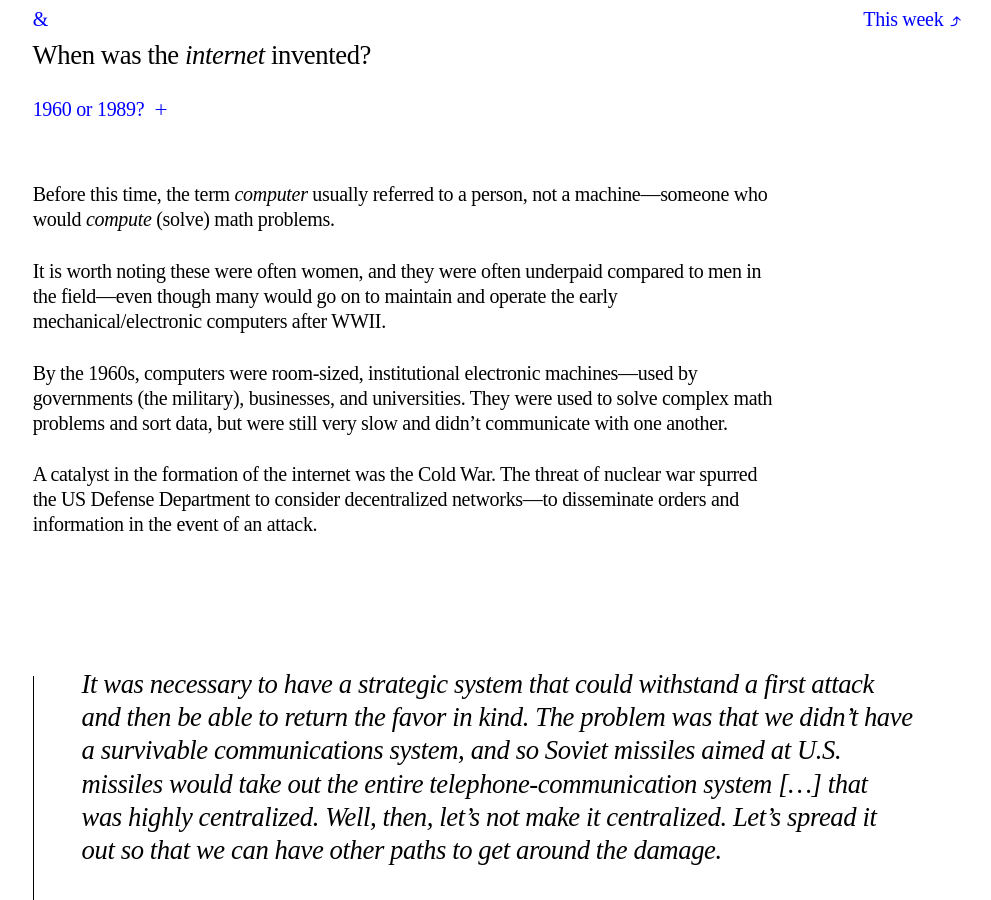
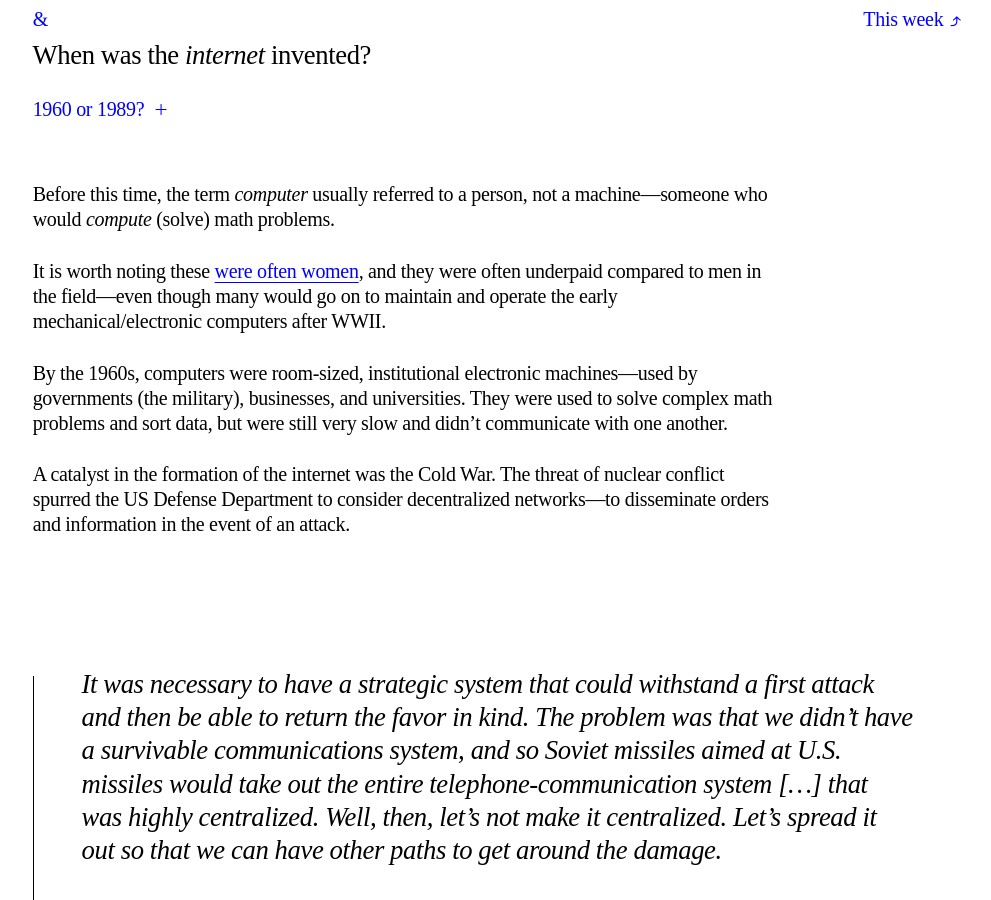
Before and after one commit to core-interaction/core-interaction.github.io, a Jekyll site: the page built from topic/everything/index.md, in a window 1280 px wide and 900 px high, scrolled down 482 px. Shown: the whole window, without its empty margins (143-1134 px from the left). Built offline with Jekyll 4.4.1, drawn with Linux system fonts in a browser that asks for light colours; part of the change alters nothing that is shown; some of the changed text lies outside the part shown.

```diff
--- a/topic/everything/index.md
+++ b/topic/everything/index.md
@@ -5,7 +5,7 @@ title: Everything is a web page
 
 
 {% comment %}
-TODO: Images, “slides”?
+TODO: Images, “slides”, acronyms, more links?
 {% endcomment %}
 
 
@@ -22,7 +22,7 @@ TODO: Images, “slides”?
 
 Before this time, the term *computer* usually referred to a person, not a machine—someone who would *compute* (solve) math problems.
 
-It is worth noting these were often women, and they were often underpaid compared to men in the field—even though many would go on to maintain and operate the early mechanical/electronic computers after WWII.
+It is worth noting these [were often women](https://www.nytimes.com/2019/02/13/magazine/women-coding-computer-programming.html), and they were often underpaid compared to men in the field—even though many would go on to maintain and operate the early mechanical/electronic computers after WWII.
 
 {% comment %} UNIVAC. {% endcomment %}
 
@@ -30,7 +30,7 @@ By the 1960s, computers were room-sized, institutional electronic machines—use
 
 {% comment %} Central/decentralized. {% endcomment %}
 
-A catalyst in the formation of the internet was the Cold War. The threat of nuclear war spurred the US Defense Department to consider decentralized networks—to disseminate orders and information in the event of an attack.
+A catalyst in the formation of the internet was the Cold War. The threat of nuclear conflict spurred the US Defense Department to consider decentralized networks—to disseminate orders and information in the event of an attack.
 
 
 
@@ -47,7 +47,7 @@ By 1969, computer nodes connected the Stanford Research Institute, UCLA, UCSB an
 
 {% comment %} Arpanet growth. {% endcomment %}
 
-Over the following decades, “[ARPAnet](https://en.wikipedia.org/wiki/ARPANET)” would grow to include other cities—and then other competing academic and commercial networks were developed alongside, each with their own communication protocols.
+Over the following decades, “[ARPAnet](https://www.britannica.com/topic/ARPANET)” would grow to include other cities—and then other competing academic and commercial networks were developed alongside, each with their own communication protocols.
 
 {% comment %} TCP diagram of some sort? {% endcomment %}
 
@@ -148,7 +148,7 @@ And in that latter role, we’ll need to learn how to swim. Our path into *desig
 
 All these desktop “apps” are built in [Electron](https://www.electronjs.org)—and so are really just web pages inside a slim, platform-native wrapper. (Essentially, a single-website browser.)
 
-The core application only has to be written once, instead of rewritten for each platform. And why design it all again? Why hire Windows and Mac devs when you can just hire web devs? …then why hire iOS or Android devs, either?
+The core application only has to be written once, instead of rewritten for each platform. And why design it all again? (Designers are expensive.) Why hire Windows and Mac devs when you can just hire web devs? …then why hire iOS or Android devs, either? (Developers are even more expensive.)
 
 {% comment %} ![mobile.png](mobile.png) {% endcomment %}
 
```
